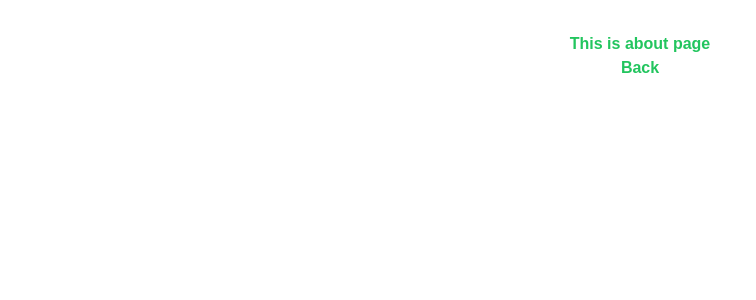
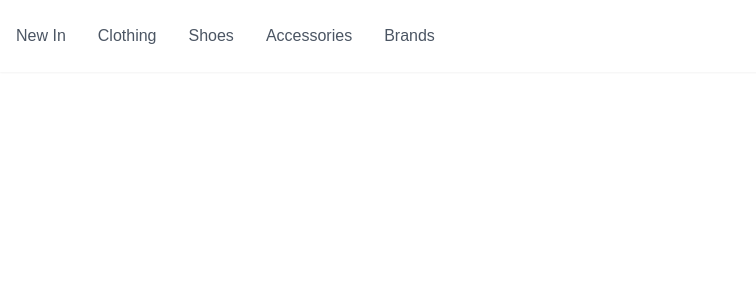
Before and after one commit to abd-h/nextjs-practice-projects, a Next.js app in the folder moss-accessories/: page /about in a window 1280 px wide. Shown: the top 300 px of the page, without its empty margins (0-756 px from the left). Built offline with nearby package versions, Linux system fonts and the light colour scheme.

Commit message:
added navbar code

```diff
--- a/moss-accessories/app/about/page.js
+++ b/moss-accessories/app/about/page.js
@@ -1,17 +1,173 @@
-import Link from "next/link";
+// components/Navbar.js
+"use client";
+import { useState } from "react";
 
-export const metadata = {
-    title: 'About',
-    description: 'About page'
+const Navbar = () => {
+  const [activePanel, setActivePanel] = useState(null);
+
+  const navItems = [
+    {
+      id: 1,
+      title: "New In",
+      panelContent: (
+        <div className="p-8">
+          <h2 className="text-2xl mb-4">New In</h2>
+          <ul className="space-y-3">
+            <li>
+              <a href="/new-in/clothing" className="hover:text-gray-700">
+                Clothing
+              </a>
+            </li>
+            <li>
+              <a href="/new-in/shoes" className="hover:text-gray-700">
+                Shoes
+              </a>
+            </li>
+            <li>
+              <a href="/new-in/accessories" className="hover:text-gray-700">
+                Accessories
+              </a>
+            </li>
+          </ul>
+        </div>
+      ),
+    },
+    {
+      id: 2,
+      title: "Clothing",
+      panelContent: (
+        <div className="p-8">
+          <h2 className="text-2xl mb-4">Clothing</h2>
+          <ul className="space-y-3">
+            <li>
+              <a href="/clothing/jackets" className="hover:text-gray-700">
+                Jackets
+              </a>
+            </li>
+            <li>
+              <a href="/clothing/shirts" className="hover:text-gray-700">
+                Shirts
+              </a>
+            </li>
+            <li>
+              <a href="/clothing/trousers" className="hover:text-gray-700">
+                Trousers
+              </a>
+            </li>
+          </ul>
+        </div>
+      ),
+    },
+    {
+      id: 3,
+      title: "Shoes",
+      panelContent: (
+        <div className="p-8">
+          <h2 className="text-2xl mb-4">Shoes</h2>
+          <ul className="space-y-3">
+            <li>
+              <a href="/shoes/boots" className="hover:text-gray-700">
+                Boots
+              </a>
+            </li>
+            <li>
+              <a href="/shoes/sneakers" className="hover:text-gray-700">
+                Sneakers
+              </a>
+            </li>
+            <li>
+              <a href="/shoes/loafers" className="hover:text-gray-700">
+                Loafers
+              </a>
+            </li>
+          </ul>
+        </div>
+      ),
+    },
+    {
+      id: 4,
+      title: "Accessories",
+      panelContent: (
+        <div className="p-8">
+          <h2 className="text-2xl mb-4">Accessories</h2>
+          <ul className="space-y-3">
+            <li>
+              <a href="/accessories/bags" className="hover:text-gray-700">
+                Bags
+              </a>
+            </li>
+            <li>
+              <a href="/accessories/watches" className="hover:text-gray-700">
+                Watches
+              </a>
+            </li>
+            <li>
+              <a href="/accessories/jewelry" className="hover:text-gray-700">
+                Jewelry
+              </a>
+            </li>
+          </ul>
+        </div>
+      ),
+    },
+    {
+      id: 5,
+      title: "Brands",
+      panelContent: (
+        <div className="p-8">
+          <h2 className="text-2xl mb-4">Brands</h2>
+          <ul className="space-y-3">
+            <li>
+              <a href="/brands/gucci" className="hover:text-gray-700">
+                Gucci
+              </a>
+            </li>
+            <li>
+              <a href="/brands/prada" className="hover:text-gray-700">
+                Prada
+              </a>
+            </li>
+            <li>
+              <a href="/brands/balenciaga" className="hover:text-gray-700">
+                Balenciaga
+              </a>
+            </li>
+          </ul>
+        </div>
+      ),
+    },
+  ];
+
+  return (
+    <nav className="bg-white shadow-sm relative z-50">
+      <div className="max-w-7xl mx-auto px-4">
+        <div className="flex space-x-8 relative">
+          {navItems.map((item, index) => (
+            <div
+              key={item.id}
+              className="relative"
+              onMouseEnter={() => setActivePanel(index)}
+              onMouseLeave={() => setActivePanel(null)}
+            >
+              <button className="py-6 text-gray-600 hover:text-black transition-colors">
+                {item.title}
+              </button>
+
+              {/* Canvas Panel */}
+              {activePanel === index && (
+                <div
+                  className="absolute left-0 top-full w-[1400px] bg-white border-t border-gray-200 shadow-lg "
+                  style={{ height: "50vh" }}
+                >
+                  {item.panelContent}
+                </div>
+              )}
+            </div>
+          ))}
+        </div>
+      </div>
+    </nav>
+  );
 };
 
-export default function About() {
-    return (
-      <section className="text-center font-extrabold mt-8 text-green-500">
-        <h2>This is about page</h2>
-        <Link href='/'>
-          <button>Back </button>
-        </Link>
-      </section>
-    );
-}
+export default Navbar;
--- a/moss-accessories/components/header/canvas-panel.jsx
+++ b/moss-accessories/components/header/canvas-panel.jsx
@@ -8,25 +8,24 @@ export default function CanvasPanel() {
   const handleToggle = () => {
     setIsOpen(!isOpen);
   };
+  console.log(window.scrollY);
+
   return (
     <>
       {/** Button to toggle the pannel */}
-      <button onMouseOver={handleToggle} >
-        New in
-      </button>
+      <li className="relative">
+        <div>
+          <button onMouseEnter={handleToggle}>New in</button>
           {/** Dropdown Canvas Panel */}
           <div
-              onMouseLeave={ handleToggle }
-
-        className={`fixed ${
-          window.scrollY > 8 ? "top-[8%]" : "top-[12%]"
-        } left-0 right-0 bg-white shadow-md h-1/2 transition-transform duration-300 ${
-          isOpen ? "visible" : " invisible z-0"
-        }`}
+            onMouseLeave={handleToggle}
+            className={`fixed mt-4 pt-8 w-full left-0 right-0 bg-white shadow-md h-1/2 transition-transform duration-300 ${
+              isOpen ? "visible" : " invisible "
+            } `}
           >
             <div className="p-6">
               <h2 className="text-2xl font-bold mb-4">Product List</h2>
-          <ul className="space-y-3">
+              <ul className="space-y-3 flex justify-between w-[80%] m-auto">
                 <li>
                   <a href="#" className="text-blue-500 hover:underline">
                     Product 1
@@ -56,6 +55,8 @@ export default function CanvasPanel() {
               </ul>
             </div>
           </div>
+        </div>
+      </li>
     </>
   );
 }
--- a/moss-accessories/components/header/header-navLinks.jsx
+++ b/moss-accessories/components/header/header-navLinks.jsx
@@ -62,14 +62,10 @@ export default function NavLinks() {
       {/* Nav links*/ }
 
       <ul className="flex justify-evenly w-[60%] self-center items-center relative ">
-        <li
-          onMouseEnter={handleMouseEnter}
-          onMouseLeave={handleMouseLeave}
-          className="relative"
-        >
+
 
           <CanvasPanel />
-        </li>
+
         <li>
           <Link href="suit" className="hover:underline">
             Suit
```
Lines whose indentation alone changed are shown as unchanged.
